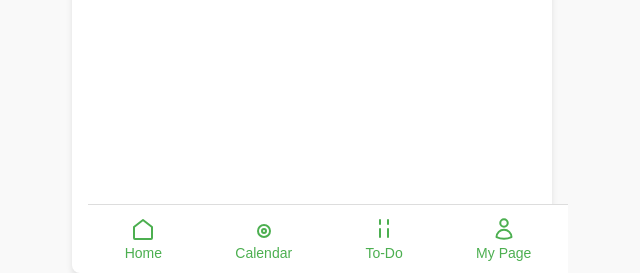
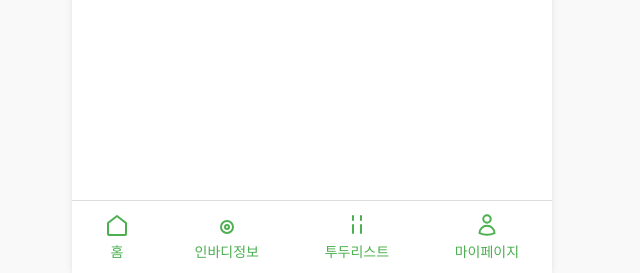
Before and after one commit to zaqs1013/inbodyproject, a PHP site: page /todo.php in a window 1280 px wide. Shown: the part 527-800 px from the top of the page, without its empty margins (328-968 px from the left). Run offline with PHP 8.4, Linux system fonts and the light colour scheme; the visitor is signed in with stand-in values (Sample User, id 1); data that the repository does not hold is empty.

Commit message:
투두리스트 footer 수정

```diff
--- a/todo/todo.php
+++ b/todo/todo.php
@@ -73,35 +73,34 @@
                     <br>
                 </div>
             </div>
-
+    </div>
 
     <footer>
         <a href="#">
             <svg xmlns="http://www.w3.org/2000/svg" fill="none" viewBox="0 0 24 24" stroke="currentColor" width="24" height="24">
                 <path stroke-linecap="round" stroke-linejoin="round" stroke-width="2" d="M3 10l9-7 9 7v11a1 1 0 01-1 1H4a1 1 0 01-1-1V10z" />
             </svg>
-                Home
+            홈
         </a>
         <a href="#">
             <svg xmlns="http://www.w3.org/2000/svg" fill="none" viewBox="0 0 24 24" stroke="currentColor" width="24" height="24">
                 <path stroke-linecap="round" stroke-linejoin="round" stroke-width="2" d="M12 8c-3.314 0-6 2.686-6 6 0 1.657.676 3.157 1.757 4.243A5.978 5.978 0 0012 20c1.657 0 3.157-.676 4.243-1.757A5.978 5.978 0 0018 14c0-3.314-2.686-6-6-6zm0 8a2 2 0 100-4 2 2 0 000 4z" />
             </svg>
-                Calendar
+            인바디정보
         </a>
         <a href="#">
             <svg xmlns="http://www.w3.org/2000/svg" fill="none" viewBox="0 0 24 24" stroke="currentColor" width="24" height="24">
                 <path stroke-linecap="round" stroke-linejoin="round" stroke-width="2" d="M8 7V3m0 4h.01M8 12v8m0-8h.01M16 7V3m0 4h.01M16 12v8m0-8h.01" />
             </svg>
-                To-Do
+            투두리스트
         </a>
         <a href="#">
             <svg xmlns="http://www.w3.org/2000/svg" fill="none" viewBox="0 0 24 24" stroke="currentColor" width="24" height="24">
                 <path stroke-linecap="round" stroke-linejoin="round" stroke-width="2" d="M15.75 6a3.75 3.75 0 1 1-7.5 0 3.75 3.75 0 0 1 7.5 0ZM4.501 20.118a7.5 7.5 0 0 1 14.998 0A17.933 17.933 0 0 1 12 21.75c-2.676 0-5.216-.584-7.499-1.632Z"/>
             </svg>
-                My Page
+            마이페이지
         </a>
     </footer>
-    </div>
     <script src="calender.js"></script>
     <script src="edit.js"></script>
 
```
Also changed, not shown: mainpage/bmi.js (deleted, +0 -15 lines), 1 other file. Lines whose indentation alone changed are shown as unchanged.
